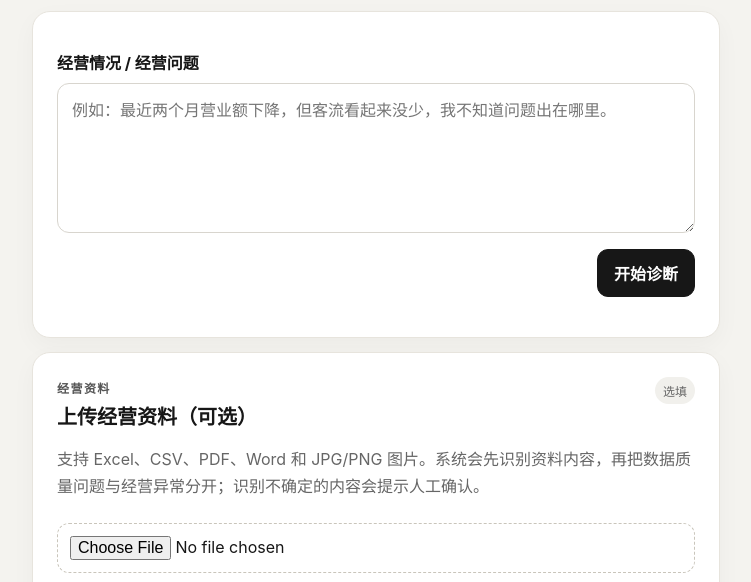
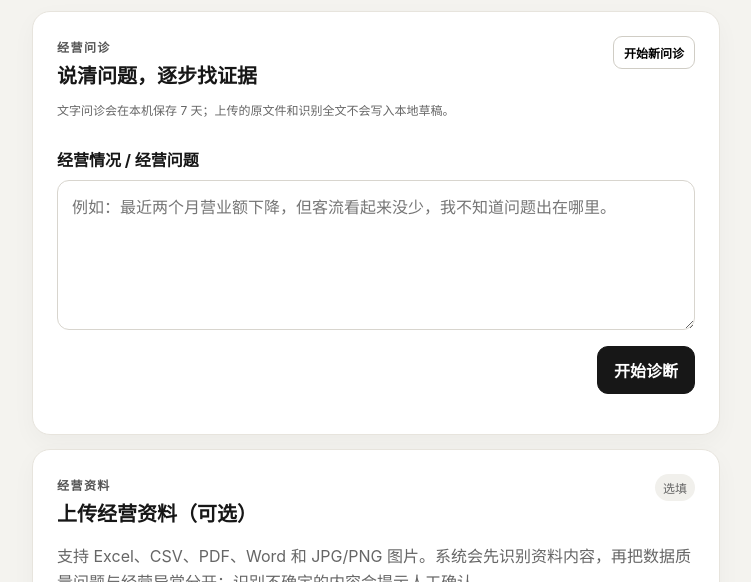
Before and after one commit to xiaoman110197-cyber/zxm, a website: page public/index.html in a window 1280 px wide. Shown: the part 212-794 px from the top of the page, without its empty margins (264-1015 px from the left). Drawn offline with Linux system fonts and the light colour scheme.

Commit message:
feat: add resumable diagnosis controls

```diff
--- a/public/index.html
+++ b/public/index.html
@@ -15,10 +15,18 @@
     </header>
 
     <section class="card" id="conversation-card">
+      <div class="section-head conversation-head">
+        <div><span class="eyebrow">经营问诊</span><h2>说清问题，逐步找证据</h2></div>
+        <button id="new-diagnosis" type="button" class="small-button quiet-button">开始新问诊</button>
+      </div>
+      <p id="session-status" class="muted small" aria-live="polite">文字问诊会在本机保存 7 天；上传的原文件和识别全文不会写入本地草稿。</p>
       <div id="conversation" class="conversation" aria-live="polite"></div>
       <label for="owner-input">经营情况 / 经营问题</label>
       <textarea id="owner-input" rows="5" placeholder="例如：最近两个月营业额下降，但客流看起来没少，我不知道问题出在哪里。"></textarea>
-      <div class="actions"><button id="send" class="primary">开始诊断</button></div>
+      <div class="actions diagnosis-actions">
+        <button id="retry-diagnosis" type="button" hidden>重试本轮</button>
+        <button id="send" class="primary">开始诊断</button>
+      </div>
       <p id="request-error" class="error" role="alert"></p>
     </section>
 
```
